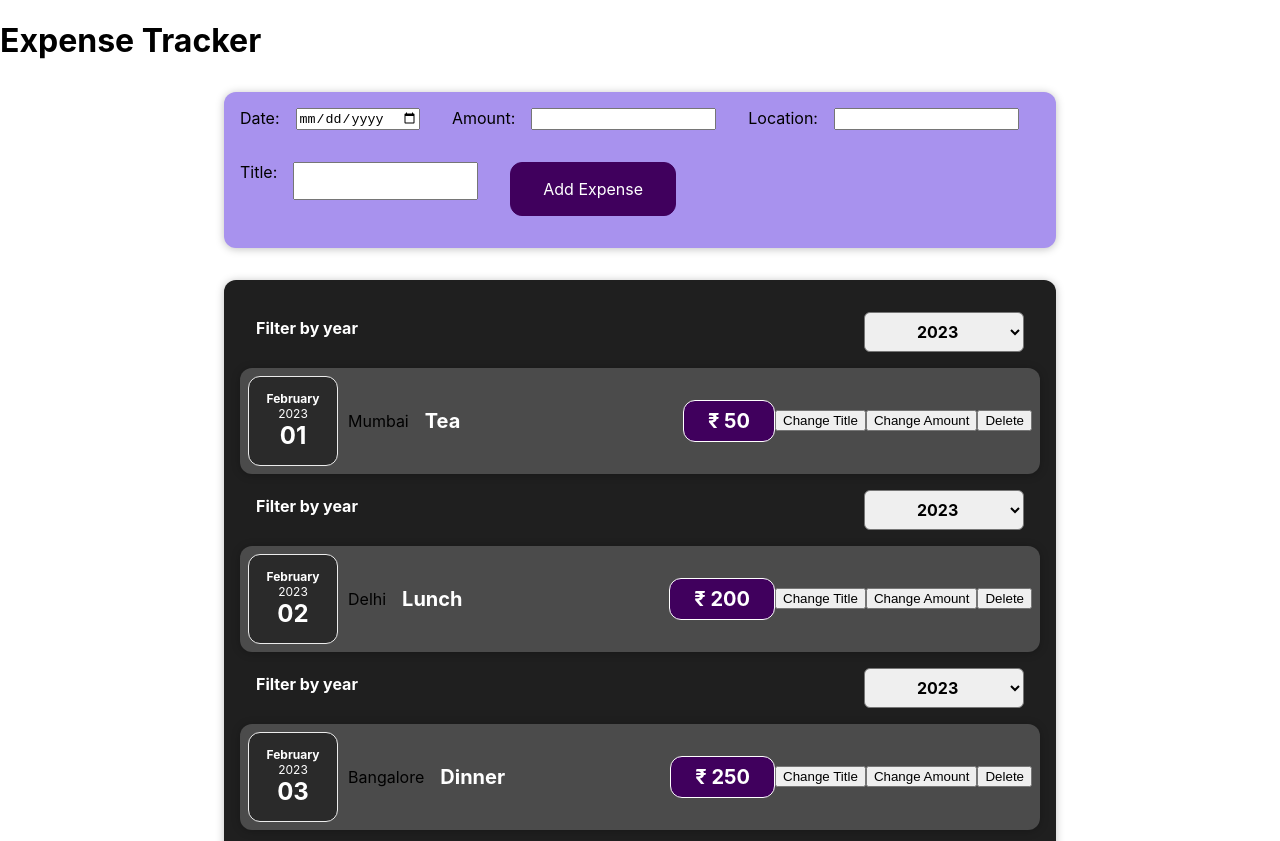
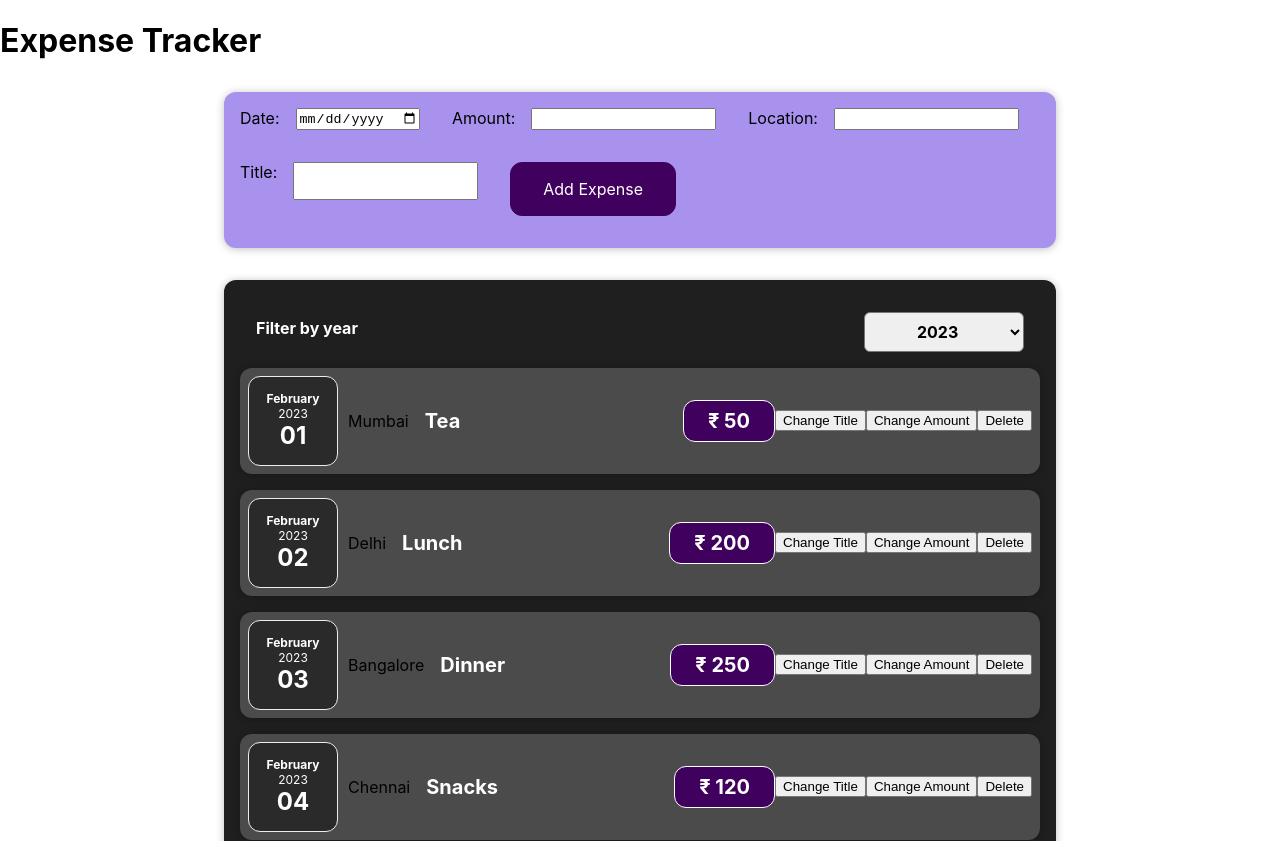
Before and after one commit to AvadhutK01/react-tutorial, a React (Create React App) app in the folder react-tutorial/: page / in a window 1280 px wide. Shown: the top 841 px of the page. Built offline with nearby package versions, Linux system fonts and the light colour scheme.

Commit message:
Implementing filter feature

```diff
--- a/react-tutorial/src/components/Expenses/ExpenseItem.jsx
+++ b/react-tutorial/src/components/Expenses/ExpenseItem.jsx
@@ -1,33 +1,34 @@
-import React, { useState } from 'react'
-import './Expenses.css'
-import ExpenseDetails from './ExpenseDetails'
-import Card from '../UI/Card'
-import ExpensesFilter from './ExpensesFilter'
+import React, { useState } from 'react';
+import './Expenses.css';
+import ExpenseDetails from './ExpenseDetails';
+import Card from '../UI/Card';
+import ExpensesFilter from './ExpensesFilter';
 
 const ExpenseItem = (props) => {
-    const [filterdYear, setFilterdYear] = useState(new Date().getFullYear());
+    const [filteredYear, setFilteredYear] = useState(new Date().getFullYear());
 
     const filterChangeHandler = (selectedYear) => {
-        setFilterdYear(selectedYear);
+        setFilteredYear(selectedYear);
     }
+
+    const filteredExpenses = props.items.filter((expense) => {
+        return expense.date.getFullYear() == filteredYear;
+    });
+
     return (
         <Card className="expenses">
-            {props.items.map((expense) => (
-                <>
-                    <ExpensesFilter selected={filterdYear} onChange={filterChangeHandler} />
-                    <ExpenseDetails
-                        key={expense.id}
-                        date={expense.date}
-                        amount={expense.amount}
-                        location={expense.location}
-                        description={expense.description} />
-                </>
+            <ExpensesFilter selected={filteredYear} onChangeFilter={filterChangeHandler} />
+            {filteredExpenses.map((expense) => (
+                <ExpenseDetails
+                    key={expense.id}
+                    date={expense.date}
+                    amount={expense.amount}
+                    location={expense.location}
+                    description={expense.description}
+                />
             ))}
         </Card>
-
-    )
+    );
 }
 
-
-
-export default ExpenseItem
+export default ExpenseItem;
```
